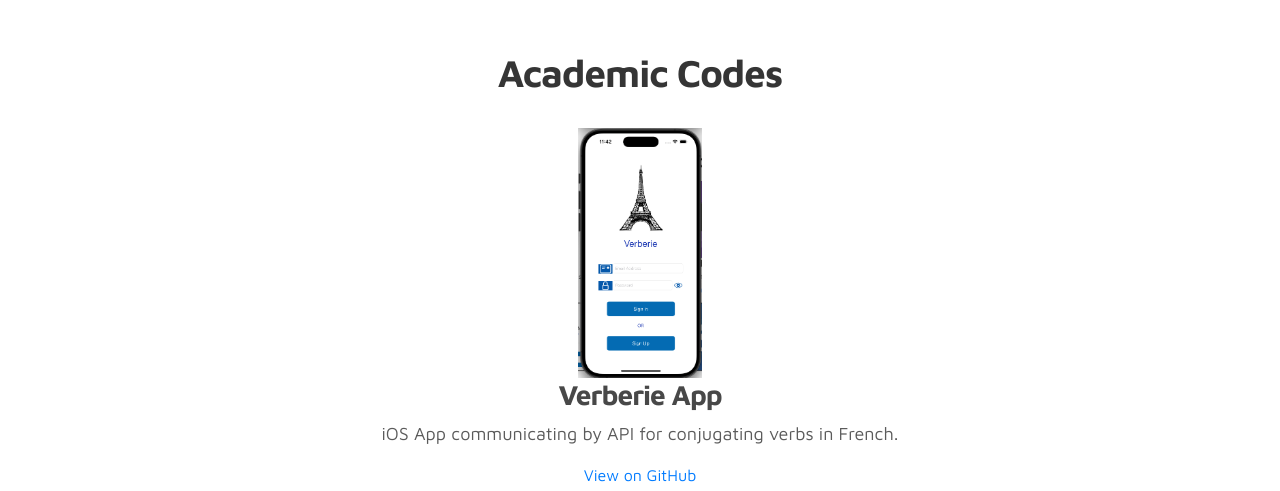
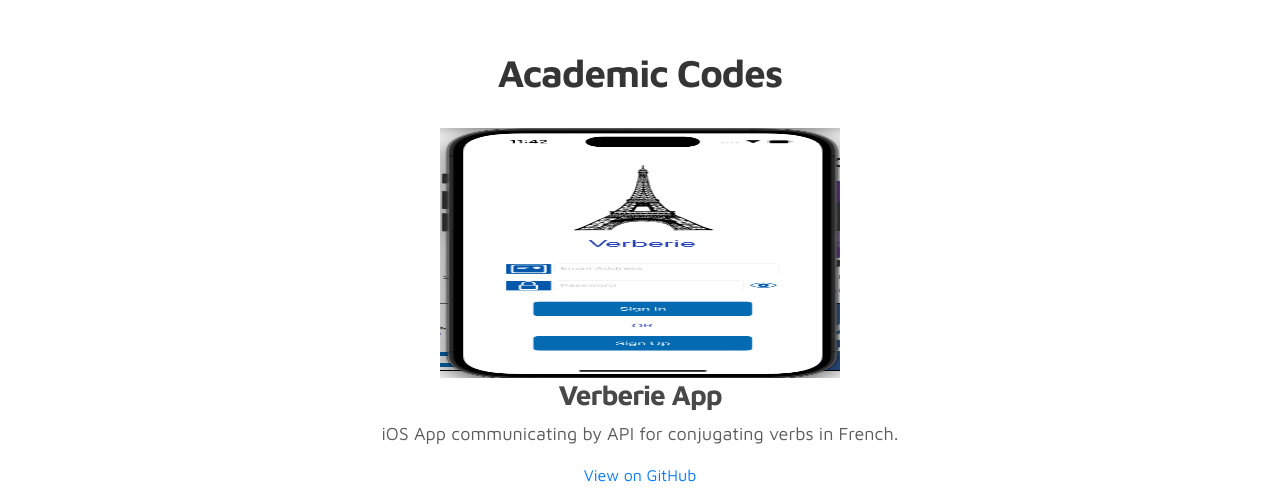
Before and after one commit to fricardo-it/fricardo-it.github.io, a plain HTML site: page index.html in a window 1280 px wide. Shown: the part 1700-2191 px from the top of the page. Drawn offline with Linux system fonts and the light colour scheme.

Commit message:
update style.css

```diff
--- a/css/style.css
+++ b/css/style.css
@@ -390,12 +390,7 @@ b, strong {
   overflow: hidden; /* Garante que a borda não seja cortada */
 }
 
-.carousel-item img {
-  width: 100%; /* Garante que a imagem ocupe a largura total do contêiner */
-  height: auto; /* Mantém a proporção da imagem */
-  max-height: 400px; /* Define a altura máxima */
-  object-fit: contain; /* Ajusta a imagem para caber dentro do contêiner sem cortar */
-}
+
 
 
 
```
